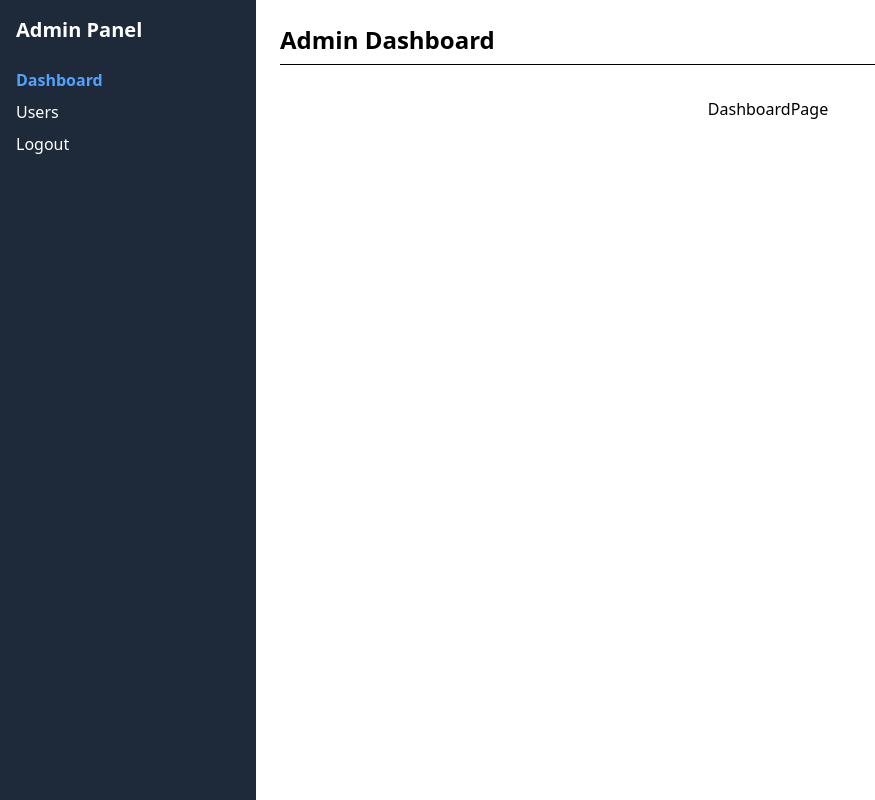
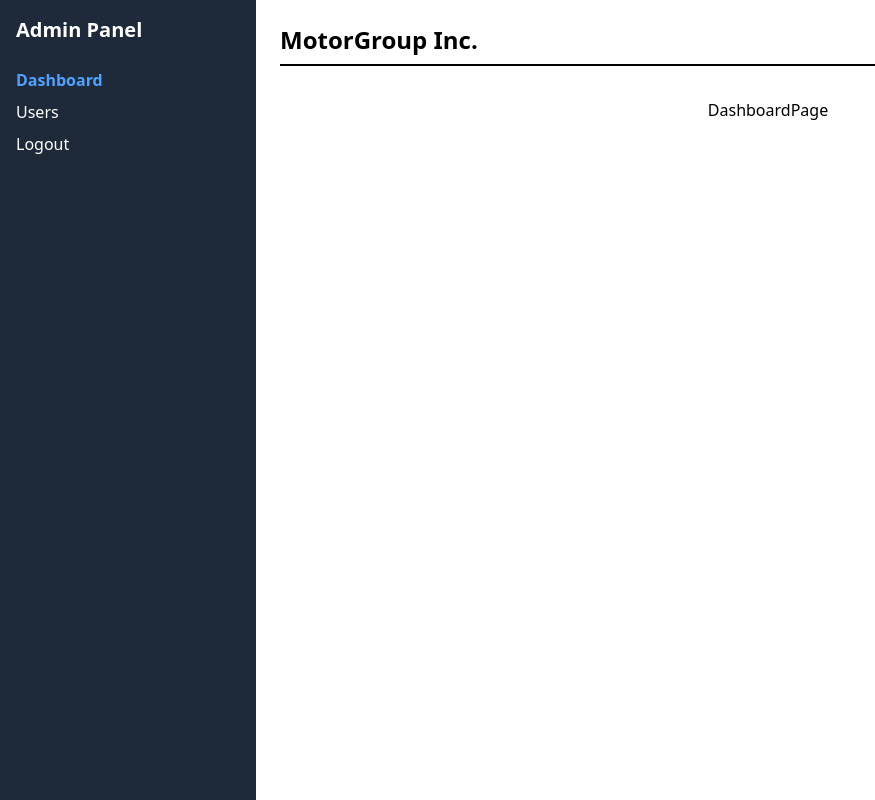
Before and after one commit to alexborisoff/adminDashboard, a React (Vite) app: page /login in a window 1280 px wide. Both pictures are taken after a click on the button "Login". Shown: the whole page, without its empty margins (0-875 px from the left). Built offline with nearby package versions, Linux system fonts and the light colour scheme.

Commit message:
Minor stylish edits

```diff
--- a/src/components/Layout.tsx
+++ b/src/components/Layout.tsx
@@ -25,14 +25,17 @@ export const Layout = () => {
                <NavLink to="/users" className={navLinkClass}>
                   Users
                </NavLink>
-               <button onClick={handleLogout} className="text-left hover:text-red-400">
+               <button
+                  onClick={handleLogout}
+                  className="text-left hover:text-red-400 cursor-pointer"
+               >
                   Logout
                </button>
             </nav>
          </aside>
          <main className="flex-1 p-6 overflow-y-auto">
-            <header className="mb-4 border-b pb-2">
-               <h1 className="text-2xl font-semibold">Admin Dashboard</h1>
+            <header className="mb-4 border-b-2 pb-2">
+               <h1 className="text-2xl font-semibold">MotorGroup Inc.</h1>
             </header>
             <Outlet />
          </main>
```
